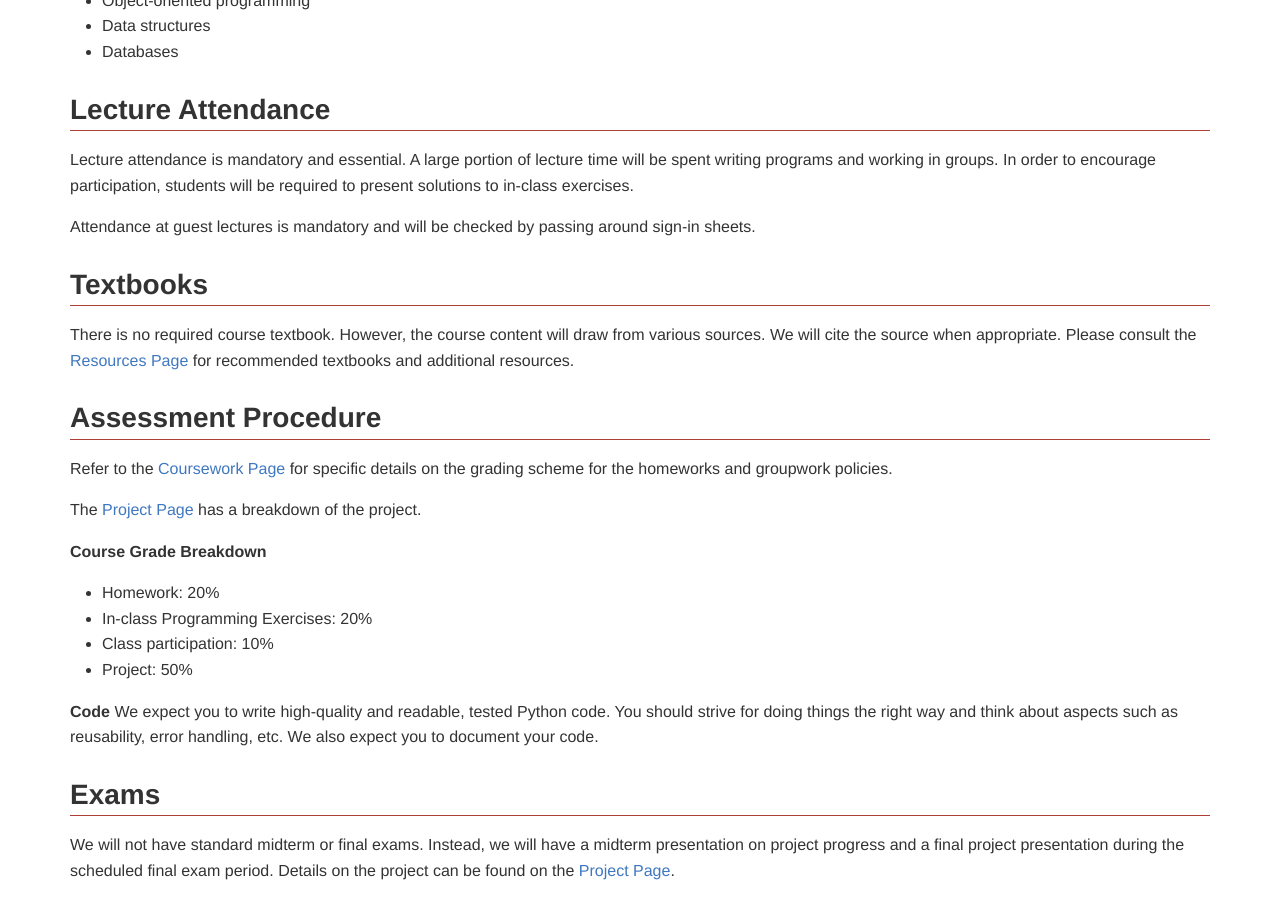
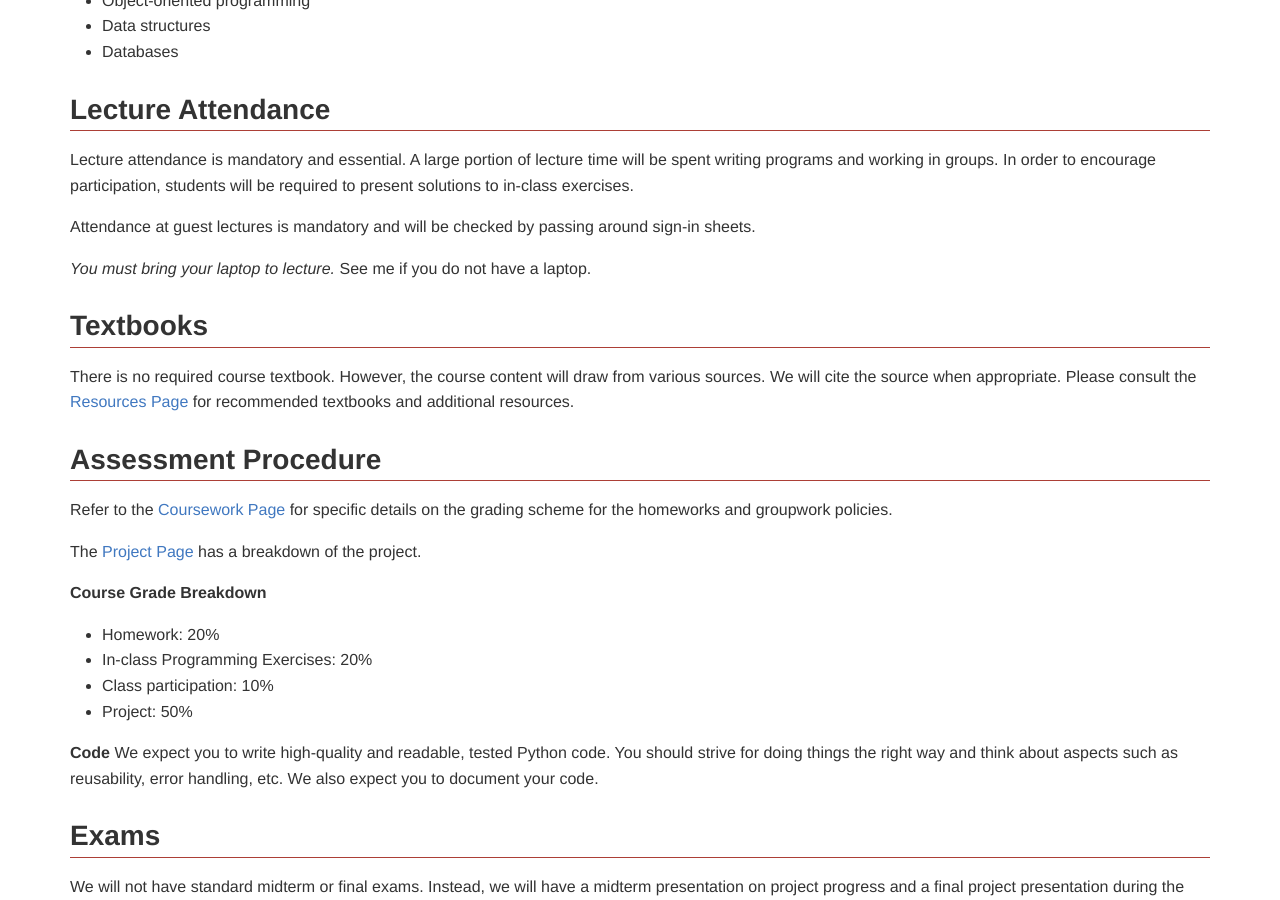
Before and after one commit to xuwd11/cs207_Weidong_Xu, a Jekyll site: the page built from syllabus.md, in a window 1280 px wide and 900 px high, scrolled down 925 px. Built offline with Jekyll 4.4.1, drawn with Linux system fonts in a browser that asks for light colours; nearby versions of some CDN libraries.

Commit message:
Laptop required in class.

```diff
--- a/syllabus.md
+++ b/syllabus.md
@@ -50,6 +50,8 @@ working in groups.  In order to encourage participation, students will be requir
 exercises.
 
 Attendance at guest lectures is mandatory and will be checked by passing around sign-in sheets.
+
+*You must bring your laptop to lecture.*  See me if you do not have a laptop.
 
 ## Textbooks
 
```
